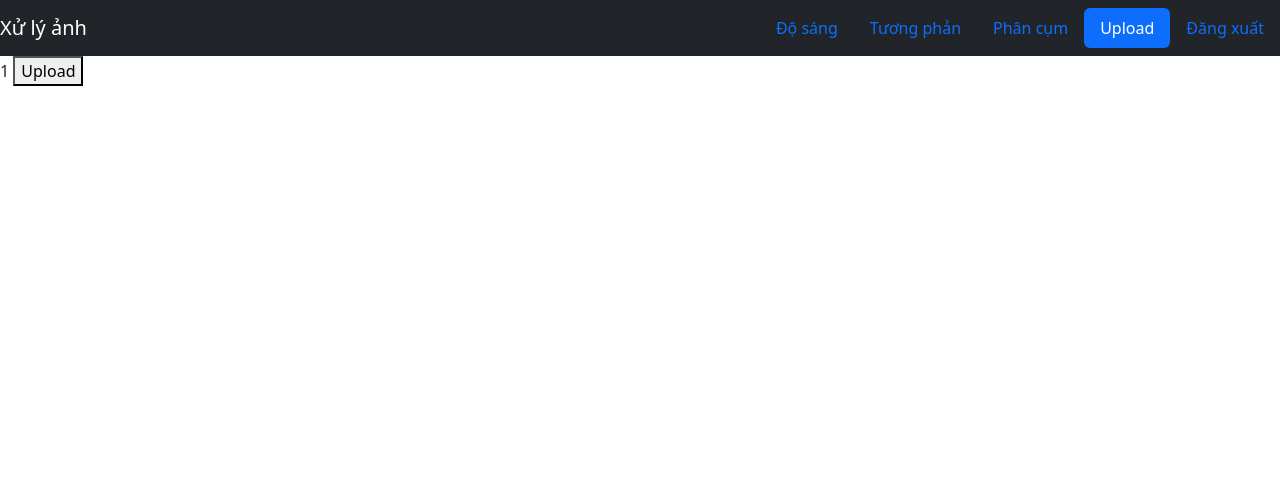
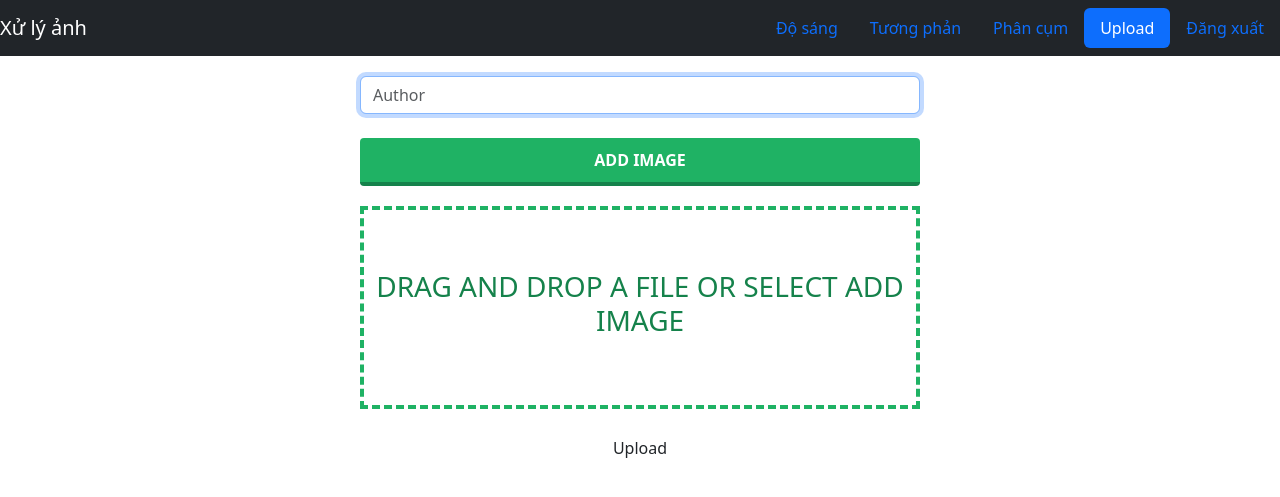
Before and after one commit to nguyenvanvutlv/django_docker, a Django app: page /upload/ in a window 1280 px wide. Shown: the top 497 px of the page. Run offline with Django 4.2, Linux system fonts and the light colour scheme; the visitor is signed in with stand-in values (Sample User, id 1).

Commit message:
upload file

```diff
--- a/docker-compose.yml
+++ b/docker-compose.yml
@@ -6,7 +6,7 @@ services:
     ports:
       - 8000:8000
     volumes:
-      - .:/django_project
+      - .:/usr/src/django_project
     image: app:django_project
     container_name: django_container
     command: python manage.py runserver 0.0.0.0:8000
--- a/image_processing/models.py
+++ b/image_processing/models.py
@@ -16,9 +16,8 @@ Action = (
 
 class ImageUpload(models.Model):
     author  = models.CharField(max_length= 150, primary_key=True)
+    # author = models.ForeignKey(User, on_delete=models.CASCADE)
     origin  = models.ImageField(upload_to= "")
-    process = models.ImageField(upload_to= "", null=True, blank=True)
-    types = models.CharField(max_length=50, choices=Action)
 
     # def save(self, *args, **kwargs):
 
--- a/image_processing/process.py
+++ b/image_processing/process.py
@@ -4,9 +4,8 @@ import base64
 from scipy.spatial.distance import cdist
 
 class ProcessImage():
-    def __init__(self, image, action):
+    def __init__(self, image):
         self.image = cv2.cvtColor(image, cv2.COLOR_BGR2RGB)
-        self.action = action
 
 
     def brightness(self, alpha=1, C = 30):
--- a/image_processing/views.py
+++ b/image_processing/views.py
@@ -14,6 +14,8 @@ from image_processing.models import ImageUpload
 from image_processing.process import ProcessImage, Kmeans
 from io import BytesIO
 # for processing image
+
+from .forms import UploadForm
 
 
 
@@ -69,7 +71,7 @@ def logout_function(request):
 
 
 def change_brightness(origin, img, alpha, C):
-    image = ProcessImage(origin, img.types).brightness(alpha, C)
+    image = ProcessImage(origin).brightness(alpha, C)
     ret, frame_buff = cv2.imencode('.jpg', image)
     frame_b64 = base64.b64encode(frame_buff).decode('utf-8')
     return frame_b64
@@ -77,9 +79,30 @@ def change_brightness(origin, img, alpha, C):
 
 @login_required
 def upload(request):
+    alert = False
+    content = ""
+    if request.method == "POST":
+        submitted_form = UploadForm(request.POST, request.FILES)
+        # print(request.FILES)
+        # print(request.POST)
+        # print(submitted_form)
+        # submitted_form.fields['author'] = 'root'
+        user = request.session['_auth_user_id']
+        username = User.objects.filter(id = user)[0].get_username()
+        print("USERNAME: ", username)
+        print("AUTHOR, ", request.POST['author'])
+        if username == request.POST['author']:
+            if submitted_form.is_valid():
+                submitted_form.save()
+        else:
+            alert = True
+            content = "False"
+
+
     template = loader.get_template("images/upload.html")
     context = {
-        "form" : 1
+        "alert" : alert,
+        "content" : content
     }
 
     return HttpResponse(template.render(context, request))
@@ -87,8 +110,8 @@ def upload(request):
 
 @login_required
 def home(request):
-    print(request.session.keys())
-    print(request.session.items())
+    # print(request.session.keys())
+    # print(request.session.items())
     # request.session.set_expiry(60)
     template = loader.get_template("images/base.html")
     context = {
@@ -100,36 +123,36 @@ def home(request):
 
 @login_required
 def brightness(request):
+    # get current user are login this session
     user = request.session['_auth_user_id']
-    users = User.objects.filter(id = user)
-    if len(users) > 0:
-        user = users[0].get_username()
-
-        img = ImageUpload.objects.filter(author=user)[0]
-
-        frame = cv2.imread(img.origin.url[1:])
-        # frame = frame.astype(np.int16)
-        frame_b64 = change_brightness(frame, img, 1, 0)
+    username = User.objects.filter(id = user)[0].get_username()
+    Author = ImageUpload.objects.filter(author= username)
 
 
-        current_value_range = 0
-        current_alpha = 1
+    current_range = 0
+    current_alpha = 1
+    frame_b64 = ""
+    is_image = False
+    if request.method == "POST":
+        current_range = int(request.POST['rangeValue_in'])
+        current_alpha = int(request.POST['show_alpha'])
 
-        if request.method == "POST":
-            current_value_range = int(request.POST['rangeValue_in'])
-            current_alpha = int(request.POST['alpha'])
-            frame_b64 = change_brightness(frame, img, current_alpha, current_value_range)
-
+    if len(Author) > 0:
+        # get image from database
+        frame = cv2.imread(Author[0].origin.url[1:])
+        frame = cv2.resize(frame, (512, 512))
+        frame_b64 = change_brightness(frame, Author[0], current_alpha, current_range)
+        is_image = True
 
 
     template = loader.get_template("images/brightness.html")
-
     context = {
         "brightness" : frame_b64,
-        "current_range" : current_value_range,
-        "current_alpha" : current_alpha
+        "current_range" : current_range,
+        "current_alpha" : current_alpha,
+        "is_image"  : is_image
     }
-    print(- np.max(frame))
+
     return HttpResponse(template.render(context, request))
 
 
@@ -149,22 +172,26 @@ def kmeans(request):
     # get current user are login this session
     user = request.session['_auth_user_id']
     username = User.objects.filter(id = user)[0].get_username()
-    Author = ImageUpload.objects.filter(author= username)[0]
+    Author = ImageUpload.objects.filter(author= username)
     # get image from database
     current_k = 1
+    frame_b64 = ""
+    is_image = False
     if request.method == "POST":
         current_k = int(request.POST['k_centroids'])
 
-
-    frame = cv2.imread(Author.origin.url[1:])
-    frame = cv2.resize(frame, (512, 512))
-    frame_b64 = Kmeans(image= frame, k_centroids= current_k, theta= 500, types= 'RGB').changeBGR2frameb64()
+    if len(Author) > 0:
+        frame = cv2.imread(Author[0].origin.url[1:])
+        frame = cv2.resize(frame, (512, 512))
+        frame_b64 = Kmeans(image= frame, k_centroids= current_k, theta= 500, types= 'RGB').changeBGR2frameb64()
+        is_image = True
 
 
     template = loader.get_template("images/kmeans.html")
     context = {
         "url_image" : frame_b64,
-        "current_k" : current_k
+        "current_k" : current_k,
+        "is_image"  : is_image
     }
 
     return HttpResponse(template.render(context, request))
--- a/requirements.txt
+++ b/requirements.txt
@@ -1,3 +1,6 @@
 # opencv-python
 Django
 Pillow
+opencv-python
+scipy
+numpy
--- a/templates/images/kmeans.html
+++ b/templates/images/kmeans.html
@@ -66,11 +66,13 @@
 <div class='container'>
     <form method='post' class="form-signin text-center">
         {% csrf_token %}
+        {% if is_image %}
         <label for="customRange" class="form-label" id="rangeValue1" name="show_range">K = {{current_k}}</label>
         <div>
             <input class="range" type="range" name = "k_centroids" value={{current_k}} min="1" max="10" onChange="rangeSlideK(this.value)" onmousemove="rangeSlideK(this.value)" />
         </div>
-        <button class="btn mt-20 w-50" type="submit">Đổi</button>
+            <button class="btn mt-20 w-50" type="submit">Đổi</button>
+        {% endif %}
     </form>
 </div>
 {% endblock %}
--- a/templates/images/upload.html
+++ b/templates/images/upload.html
@@ -5,20 +5,197 @@
 {% block title %}Tải ảnh{% endblock %}
 
 {% block style %}
+<style>
+    body {
+        font-family: sans-serif;
+        background-color: #eeeeee;
+      }
 
+      .file-upload {
+        background-color: #ffffff;
+        width: 600px;
+        margin: 0 auto;
+        padding: 20px;
+      }
+
+      .file-upload-btn {
+        width: 100%;
+        margin: 0;
+        color: #fff;
+        background: #1FB264;
+        border: none;
+        padding: 10px;
+        border-radius: 4px;
+        border-bottom: 4px solid #15824B;
+        transition: all .2s ease;
+        outline: none;
+        text-transform: uppercase;
+        font-weight: 700;
+      }
+
+      .file-upload-btn:hover {
+        background: #1AA059;
+        color: #ffffff;
+        transition: all .2s ease;
+        cursor: pointer;
+      }
+
+      .file-upload-btn:active {
+        border: 0;
+        transition: all .2s ease;
+      }
+
+      .file-upload-content {
+        display: none;
+        text-align: center;
+      }
+
+      .file-upload-input {
+        position: absolute;
+        margin: 0;
+        padding: 0;
+        width: 100%;
+        height: 100%;
+        outline: none;
+        opacity: 0;
+        cursor: pointer;
+      }
+
+      .image-upload-wrap {
+        margin-top: 20px;
+        border: 4px dashed #1FB264;
+        position: relative;
+      }
+
+      .image-dropping,
+      .image-upload-wrap:hover {
+        background-color: #1FB264;
+        border: 4px dashed #ffffff;
+      }
+
+      .image-title-wrap {
+        padding: 0 15px 15px 15px;
+        color: #222;
+      }
+
+      .drag-text {
+        text-align: center;
+      }
+
+      .drag-text h3 {
+        font-weight: 100;
+        text-transform: uppercase;
+        color: #15824B;
+        padding: 60px 0;
+      }
+
+      .file-upload-image {
+        max-height: 200px;
+        max-width: 200px;
+        margin: auto;
+        padding: 20px;
+      }
+
+      .remove-image {
+        width: 200px;
+        margin: 0;
+        color: #fff;
+        background: #cd4535;
+        border: none;
+        padding: 10px;
+        border-radius: 4px;
+        border-bottom: 4px solid #b02818;
+        transition: all .2s ease;
+        outline: none;
+        text-transform: uppercase;
+        font-weight: 700;
+      }
+
+      .remove-image:hover {
+        background: #c13b2a;
+        color: #ffffff;
+        transition: all .2s ease;
+        cursor: pointer;
+      }
+
+      .remove-image:active {
+        border: 0;
+        transition: all .2s ease;
+      }
+</style>
 {% endblock %}
 
 {% block js %}
+<script>
+    function readURL(input) {
+        if (input.files && input.files[0]) {
 
+          var reader = new FileReader();
+
+          reader.onload = function(e) {
+            $('.image-upload-wrap').hide();
+
+            $('.file-upload-image').attr('src', e.target.result);
+            $('.file-upload-content').show();
+
+            $('.image-title').html(input.files[0].name);
+          };
+
+          reader.readAsDataURL(input.files[0]);
+
+        } else {
+          removeUpload();
+        }
+      }
+
+      function removeUpload() {
+        $('.file-upload-input').replaceWith($('.file-upload-input').clone());
+        $('.file-upload-content').hide();
+        $('.image-upload-wrap').show();
+      }
+      $('.image-upload-wrap').bind('dragover', function () {
+              $('.image-upload-wrap').addClass('image-dropping');
+          });
+          $('.image-upload-wrap').bind('dragleave', function () {
+              $('.image-upload-wrap').removeClass('image-dropping');
+      });
+
+</script>
 {% endblock %}
 
 {% block nav4 %}<a class="nav-link active" aria-current="page" href={% url 'upload' %}>Upload</a>{% endblock %}
 
 
 {% block content %}
-<form method = "post" enctype="multipart/form-data">
-    {% csrf_token %}
-    {{ form }}
-    <button type="submit">Upload</button>
-</form>
+<script class="jsbin" src="https://ajax.googleapis.com/ajax/libs/jquery/1/jquery.min.js"></script>
+
+<div class='container'>
+    <form method="post" enctype="multipart/form-data">
+        {% csrf_token %}
+        <div class="file-upload">
+            <input name="author" maxlength="150" required id="id_author" class="form-control" placeholder="Author" required="" autofocus="" type="text">
+            </br>
+            <button name = "origin" class="file-upload-btn" type="button" onclick="$('.file-upload-input').trigger( 'click' )">Add Image</button>
+
+            <div class="image-upload-wrap">
+              <input class="file-upload-input" type="file" name="origin" accept="image/*" required id="id_origin" onchange="readURL(this);"/>
+              <div class="drag-text">
+                <h3>Drag and drop a file or select add Image</h3>
+              </div>
+            </div>
+            <div class="file-upload-content">
+              <img class="file-upload-image" src="#" alt="your image" />
+              <div class="image-title-wrap">
+                <button type="button" onclick="removeUpload()" class="remove-image">Remove <span class="image-title">Uploaded Image</span></button>
+              </div>
+            </div>
+          </div>
+          <div class="d-flex justify-content-center">
+            <button class="btn" type="submit">Upload</button>
+          </div>
+    </form>
+</div>
+
+
+
 {% endblock %}
```
Also changed, not shown: image_processing/forms.py (+8 -0 lines), templates/images/brightness.html (+17 -17 lines), image_processing/migrations/0001_initial.py, 3 other files.
